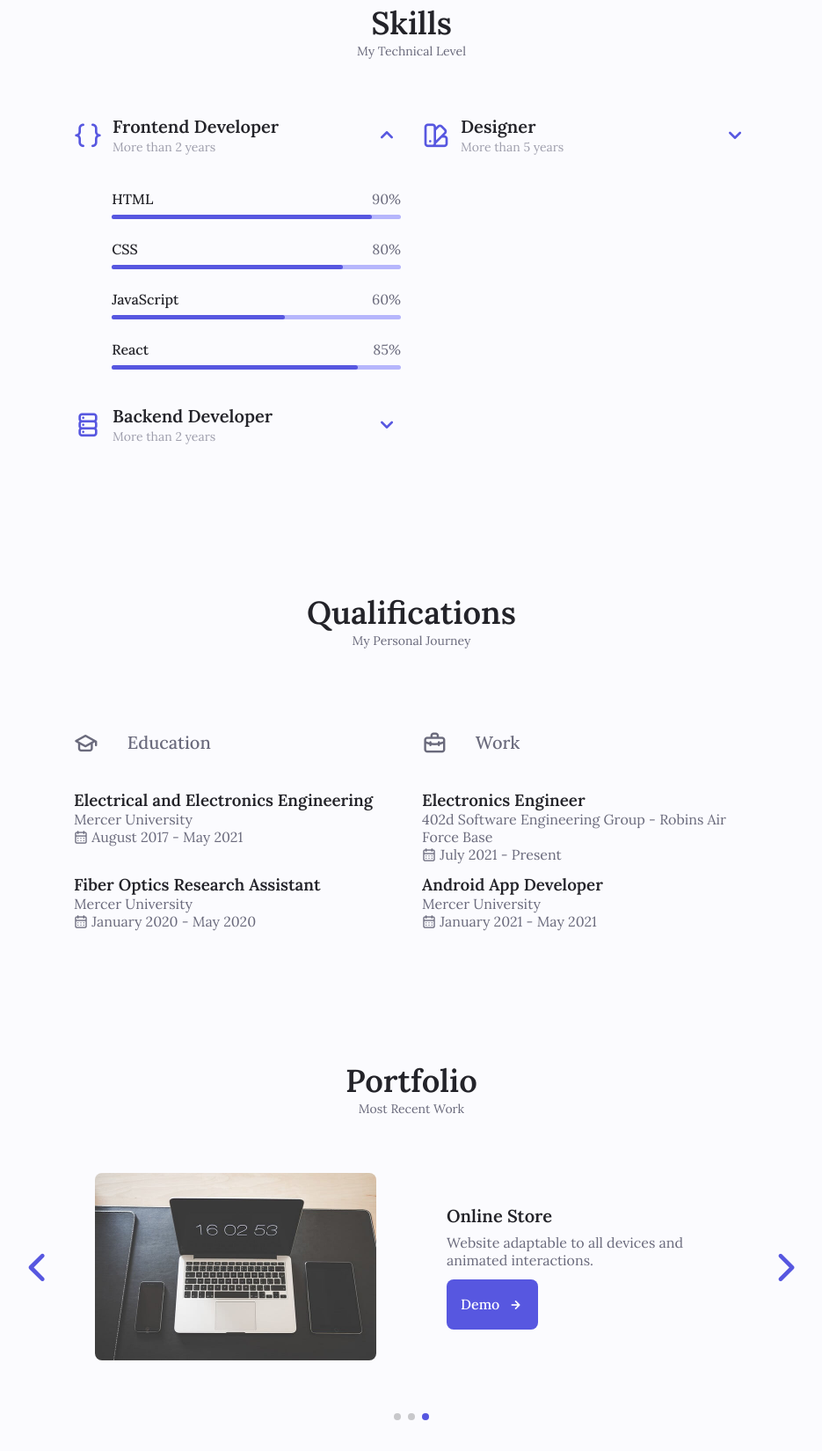
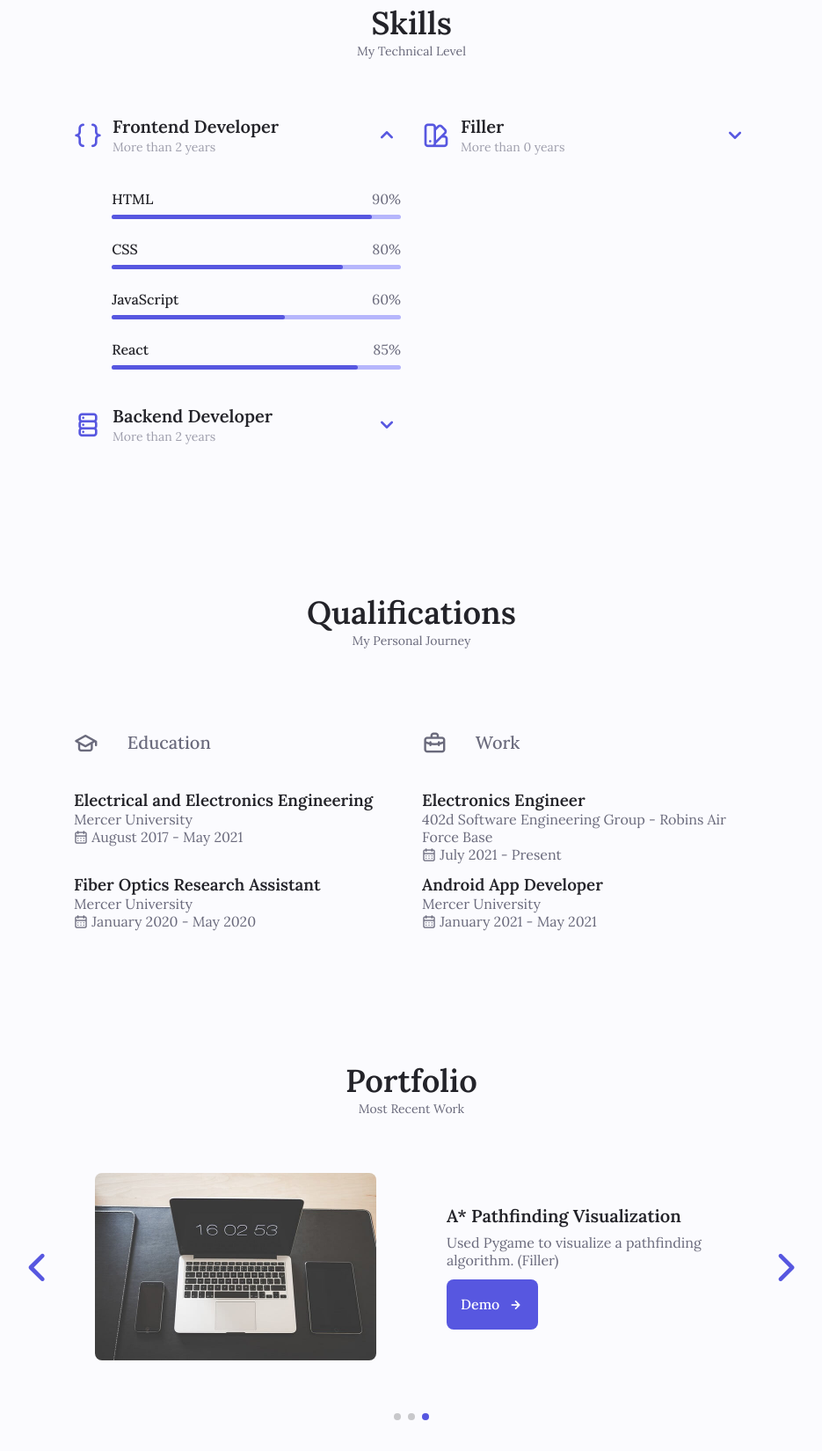
Before and after one commit to michaelippolito826/michaelportfoliodeploy, a plain HTML site: page index.html in a window 1280 px wide. Shown: the part 1352-3001 px from the top of the page at 88% size, without its empty margins (172-1107 px from the left). Drawn offline with nearby package versions, Linux system fonts and the light colour scheme.

Commit message:
Added more content

```diff
--- a/index.html
+++ b/index.html
@@ -290,8 +290,8 @@
                                 <i class="uil uil-swatchbook skills__icon"></i>
 
                                 <div>
-                                    <h1 class="skills__title">Designer</h1>
-                                    <span class="skills__subtitle">More than 5 years</span>
+                                    <h1 class="skills__title">Filler</h1>
+                                    <span class="skills__subtitle">More than 0 years</span>
                                 </div>
 
                                 <i class="uil uil-angle-down skills__arrow"></i>
@@ -300,7 +300,7 @@
                             <div class="skills__list grid">
                                 <div class="skills__data">
                                     <div class="skills__titles">
-                                        <h3 class="skills__name">Figma</h3>
+                                        <h3 class="skills__name">Filler</h3>
                                         <span class="skills__number">90%</span>
                                     </div>
                                     <div class="skills__bar">
@@ -310,7 +310,7 @@
 
                                 <div class="skills__data">
                                     <div class="skills__titles">
-                                        <h3 class="skills__name">Sketch</h3>
+                                        <h3 class="skills__name">Filler</h3>
                                         <span class="skills__number">85%</span>
                                     </div>
                                     <div class="skills__bar">
@@ -320,7 +320,7 @@
 
                                 <div class="skills__data">
                                     <div class="skills__titles">
-                                        <h3 class="skills__name">Photoshop</h3>
+                                        <h3 class="skills__name">Filler</h3>
                                         <span class="skills__number">85%</span>
                                     </div>
                                     <div class="skills__bar">
@@ -413,8 +413,8 @@
                             <img src="assets/img/portfolio1.jpg" alt="" class="portfolio__img">
 
                             <div class="portfolio__data">
-                                <h3 class="portfolio__title">Modern Website</h3>
-                                <p class="portfolio__description">Website adaptable to all devices and animated interactions.</p>
+                                <h3 class="portfolio__title">Music Party App</h3>
+                                <p class="portfolio__description">Used the Spotify API to create a website to share with friends to host a music party over the internet. (Filler)</p>
                                 <a href="#" class="button button--flex button--small portfolio__button">
                                     Demo
                                     <i class="uil uil-arrow-right button__icon"></i>
@@ -427,8 +427,8 @@
                             <img src="assets/img/portfolio2.jpg" alt="" class="portfolio__img">
 
                             <div class="portfolio__data">
-                                <h3 class="portfolio__title">Brand Design</h3>
-                                <p class="portfolio__description">Website adaptable to all devices and animated interactions.</p>
+                                <h3 class="portfolio__title">Card Game Simulation</h3>
+                                <p class="portfolio__description">Used Python to simulate winning chances. (Filler)</p>
                                 <a href="#" class="button button--flex button--small portfolio__button">
                                     Demo
                                     <i class="uil uil-arrow-right button__icon"></i>
@@ -441,8 +441,8 @@
                             <img src="assets/img/portfolio3.jpg" alt="" class="portfolio__img">
 
                             <div class="portfolio__data">
-                                <h3 class="portfolio__title">Online Store</h3>
-                                <p class="portfolio__description">Website adaptable to all devices and animated interactions.</p>
+                                <h3 class="portfolio__title">A* Pathfinding Visualization</h3>
+                                <p class="portfolio__description">Used Pygame to visualize a pathfinding algorithm. (Filler)</p>
                                 <a href="#" class="button button--flex button--small portfolio__button">
                                     Demo
                                     <i class="uil uil-arrow-right button__icon"></i>
```
